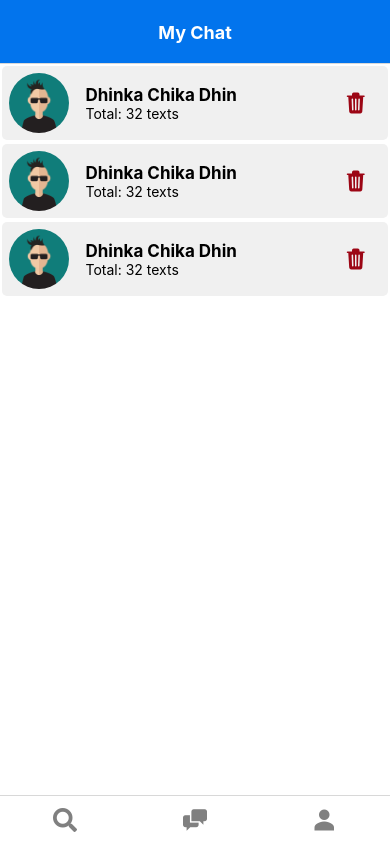
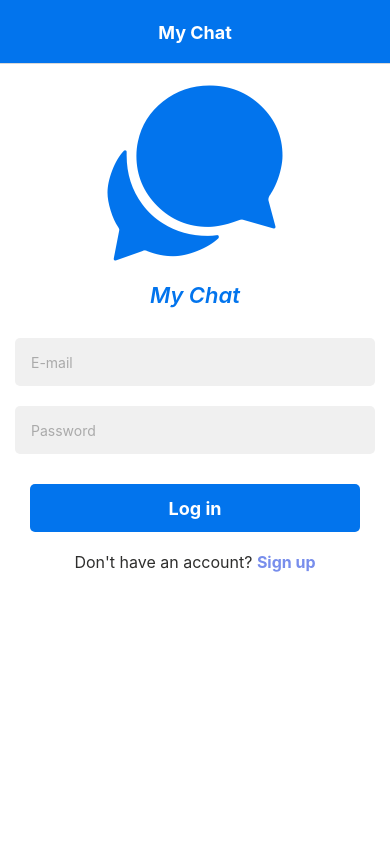
Before and after one commit to Brainless-Loco/myChattingApp, a React Native app: screen /auth in a window 390 px wide. Built offline with nearby package versions, Linux system fonts and the light colour scheme.

Commit message:
Log In Sign Up screen designed

```diff
--- a/App.js
+++ b/App.js
@@ -6,6 +6,7 @@ import { NavigationContainer } from '@react-navigation/native';
 import { createNativeStackNavigator } from '@react-navigation/native-stack';
 import Home from './screens/Home';
 import Chat from './screens/Chat';
+import Auth from './screens/Auth';
 
 
 const Stack = createNativeStackNavigator();
@@ -18,7 +19,16 @@ export default function App() {
     <Provider store={store}>
       <NavigationContainer  >
       <Stack.Navigator>
-        <Stack.Screen name="Home" component={Home} options={{headerTitle:'My Chat',headerTitleAlign:'center',
+        <Stack.Screen name="auth" component={Auth} options={{headerTitle:'My Chat',headerTitleAlign:'center',
+        headerStyle:{
+          backgroundColor:'#0274ed',
+        }
+        ,
+        headerTitleStyle:{
+          color:'white',
+          fontWeight:'bold'
+        }}}/>
+        <Stack.Screen name="home" component={Home} options={{headerTitle:'My Chat',headerTitleAlign:'center',
         headerStyle:{
           backgroundColor:'#0274ed',
         }
--- a/components/ASingleChat.js
+++ b/components/ASingleChat.js
@@ -25,7 +25,9 @@ const styles = StyleSheet.create({
         justifyContent:'space-between',
         borderRadius:5,
         gap:12,
-        margin:2,
+        margin:5,
+        marginBottom:2,
+        marginTop:2,
         padding:7
     },
     imageStyle:{
@@ -42,6 +44,7 @@ const styles = StyleSheet.create({
     chatNameStyle:{
         fontSize:17,
         fontWeight:'bold',
+        color:'#0274ed'
     },
     deleteBtnContainerStyle:{
         height:'100%',
--- a/components/AsingleSearchItem.js
+++ b/components/AsingleSearchItem.js
@@ -23,7 +23,9 @@ const styles = StyleSheet.create({
         justifyContent:'space-between',
         borderRadius:5,
         gap:12,
-        margin:2,
+        margin:5,
+        marginBottom:2,
+        marginTop:2,
         padding:7
     },
     imageStyle:{
@@ -40,6 +42,7 @@ const styles = StyleSheet.create({
     chatNameStyle:{
         fontSize:17,
         fontWeight:'bold',
+        color:'#0274ed'
     }
 
   });
--- a/components/HomeTabs/AllConversationsTab.js
+++ b/components/HomeTabs/AllConversationsTab.js
@@ -15,6 +15,7 @@ export default function AllConversationsTab({navigation}) {
 const styles = StyleSheet.create({
     container: {
       backgroundColor: '#fff',
+      paddingTop:4
     }
 
   });
--- a/package.json
+++ b/package.json
@@ -15,6 +15,7 @@
     "@reduxjs/toolkit": "^1.9.5",
     "expo": "~48.0.11",
     "expo-status-bar": "~1.4.4",
+    "firebase": "^9.20.0",
     "react": "18.2.0",
     "react-native": "0.71.6",
     "react-native-safe-area-context": "4.5.0",
--- /dev/null
+++ b/screens/Auth.js
@@ -0,0 +1,129 @@
+import React, { useState } from 'react'
+import { StyleSheet, Text, TextInput, TouchableOpacity, View } from 'react-native'
+import { Ionicons } from '@expo/vector-icons';
+
+export default function Auth({navigation}) {
+
+
+    const [email, setEmail] = useState('')
+    const [password, setPassword] = useState('')
+    const [confirmPassword, setconfirmPassword] = useState('')
+    const [newUser,setNewUser]= useState(false)
+
+    const onLoginPress = () => {
+        console.log("Log in")
+    }
+
+    const onSingUpPress = ()=>{
+
+        console.log("Sign Up")
+    }
+
+    const updateNewOrOldUser = ()=>{
+        setNewUser(!newUser)
+    }
+
+
+    return (
+        <View style={styles.container}>
+            <Ionicons name="chatbubbles-sharp" size={200} style={styles.logo} />
+            <Text style={[styles.logo,styles.title]}>My Chat</Text>
+            <TextInput
+                    style={styles.input}
+                    placeholder='E-mail'
+                    placeholderTextColor="#aaaaaa"
+                    onChangeText={(text) => setEmail(text)}
+                    value={email}
+                    underlineColorAndroid="transparent"
+                    autoCapitalize="none"
+                />
+                <TextInput
+                    style={styles.input}
+                    placeholderTextColor="#aaaaaa"
+                    secureTextEntry
+                    placeholder='Password'
+                    onChangeText={(text) => setPassword(text)}
+                    value={password}
+                    underlineColorAndroid="transparent"
+                    autoCapitalize="none"
+                />
+                {newUser&&<TextInput
+                    style={styles.input}
+                    placeholderTextColor="#aaaaaa"
+                    secureTextEntry
+                    placeholder='Confirm password'
+                    onChangeText={(text) => setconfirmPassword(text)}
+                    value={confirmPassword}
+                    underlineColorAndroid="transparent"
+                    autoCapitalize="none"
+                />}
+                <TouchableOpacity
+                    style={styles.button}
+                    onPress={() => newUser? onSingUpPress():onLoginPress()}>
+                    <Text style={styles.buttonTitle}>{newUser?"Sign Up":"Log in"}</Text>
+                </TouchableOpacity>
+                <View style={styles.footerView}>
+                    <Text style={styles.footerText}>{ newUser? "Already":"Don't"} have an account? <Text onPress={updateNewOrOldUser} style={styles.footerLink}>{newUser? "Log In":"Sign up"}</Text></Text>
+                </View>
+        </View>
+    )
+}
+
+
+const styles = StyleSheet.create({
+    container: {
+        backgroundColor:'white',
+        flex:1,
+    },
+    title: {
+        fontSize:22,
+        fontWeight:'600',
+        fontStyle:'italic',
+        marginBottom:20
+    },
+    logo: {
+        textAlign:'center',
+        color:"#0274ed"
+    },
+    input: {
+        height: 48,
+        borderRadius: 5,
+        overflow: 'hidden',
+        backgroundColor: '#f0f0f0',
+        color:'#0274ed',
+        marginTop: 10,
+        marginBottom: 10,
+        marginLeft: 15,
+        marginRight: 15,
+        paddingLeft: 16
+    },
+    button: {
+        backgroundColor: '#0274ed',
+        marginLeft: 30,
+        marginRight: 30,
+        marginTop: 20,
+        height: 48,
+        borderRadius: 5,
+        alignItems: "center",
+        justifyContent: 'center'
+    },
+    buttonTitle: {
+        color: 'white',
+        fontSize: 18,
+        fontWeight: "bold"
+    },
+    footerView: {
+        flex: 1,
+        alignItems: "center",
+        marginTop: 20
+    },
+    footerText: {
+        fontSize: 16,
+        color: '#2e2e2d'
+    },
+    footerLink: {
+        color: "#788eec",
+        fontWeight: "bold",
+        fontSize: 16
+    }
+})
--- a/screens/Chat.js
+++ b/screens/Chat.js
@@ -10,8 +10,7 @@ export default function Chat({navigation}) {
     <View style={styles.container}>
         <ScrollView showsHorizontalScrollIndicator={false} showsVerticalScrollIndicator={false}
         ref={scrollViewRef}
-        onContentSizeChange={() => scrollViewRef.current.scrollToEnd({ animated: true })}
-        >
+        onContentSizeChange={() => scrollViewRef.current.scrollToEnd({ animated: true })}>
             <AMessageContainer message={"hahaha"} ownText={true}/>
 
             <AMessageContainer message={"hahaha"} ownText={false}/>
@@ -61,7 +60,7 @@ export default function Chat({navigation}) {
             <AMessageContainer message={"hahaha"} ownText={false}/>
 
         </ScrollView>
-        <View>
+        <View style={{paddingTop:5}}>
             <TextInput style={styles.messageInput}  multiline={true} placeholder='Write your text'/>
             <Pressable style={styles.sendBtnStyle} onPress={()=>console.log('Send btn pressed')}>
                 <FontAwesome name="send" size={24} color="#0274ed" />
```
Also changed, not shown: firebase/firebaseConfig.js (added, +17 -0 lines), 1 other file (tests, documents, lock files or other folders).
